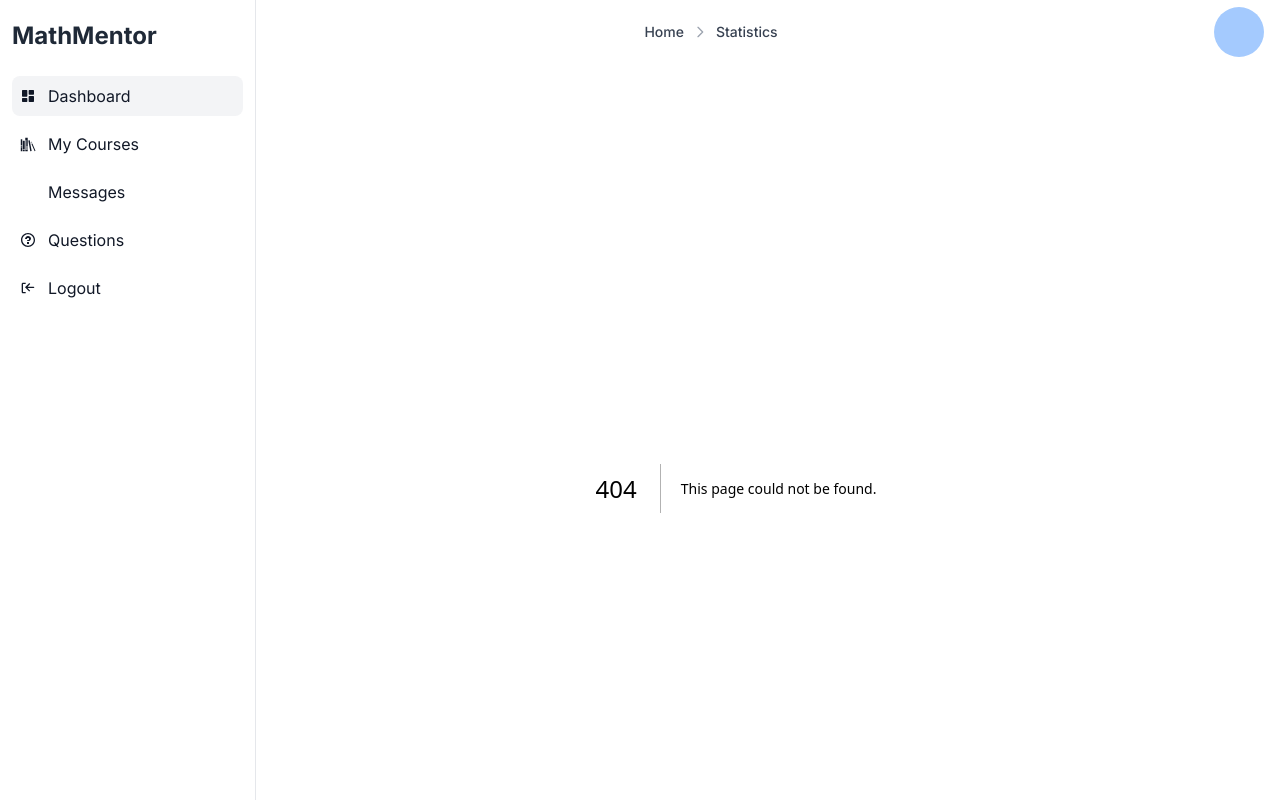
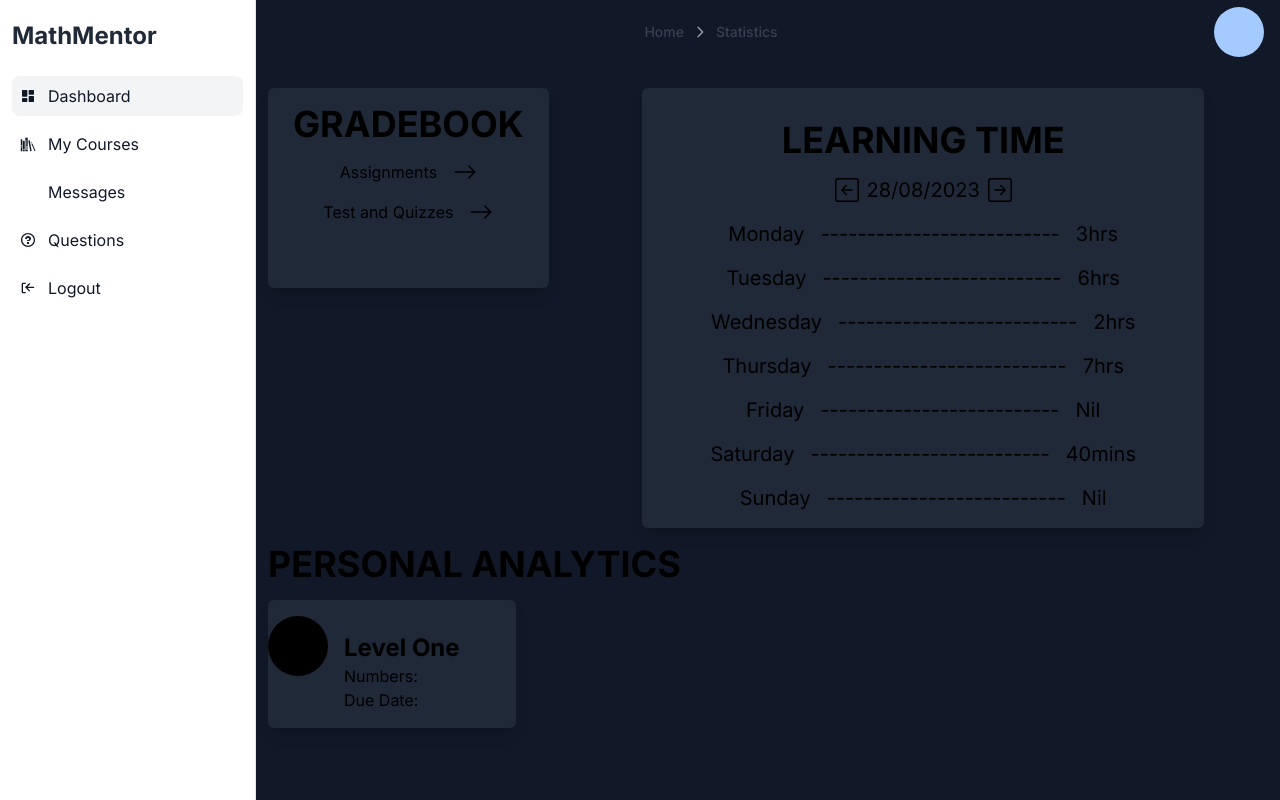
Before and after one commit to WhitneyEkow/MathMentor, a Next.js app: page /dashboard/statistics in a window 1280 px wide. Before the commit this address had no page. Built offline with nearby package versions, Linux system fonts and the light colour scheme; some icons are missing.

Commit message:
adding statistics

```diff
--- a/src/app/dashboard/page.js
+++ b/src/app/dashboard/page.js
@@ -1,11 +1,46 @@
 "use client";
 
 import React from "react";
+import Link from "next/link";
 
 function Dashboard() {
   return (
-    <div className="w-full h-full ">
-      Dashboard
+    <div className="">
+      <h3 className="text-2xl font-bold sm:text-3xl md:text-4xl">
+        Welcome User,
+      </h3>
+      <div className="flex justify-between flex-wrap mt-10 gap-10 w-[85%] mx-auto ring-1 ring-slate-900/5  ">
+        <Link
+          href={"/dashboard/chat"}
+          className="w-[47%] h-60 bg-gray-800 hover:shadow-2xl rounded-md shadow-lg flex justify-center items-center cursor-pointer"
+        >
+          <h3 className="text-2xl font-bold sm:text-3xl md:text-4xl">Chat Me</h3>
+        </Link>
+        <Link
+          href={"/my-courses/assignments"}
+          className="w-[47%] h-60 bg-gray-800 hover:shadow-2xl rounded-md shadow-lg flex justify-center items-center cursor-pointer"
+        >
+          <h3 className="text-2xl font-bold sm:text-3xl md:text-4xl">
+            Assignments
+          </h3>
+        </Link>
+        <Link
+          href={"/dashboard/statistics"}
+          className="w-[47%] h-60 bg-gray-800 hover:shadow-2xl rounded-md shadow-lg flex justify-center items-center cursor-pointer"
+        >
+          <h3 className="text-2xl font-bold sm:text-3xl md:text-4xl">
+            Statistics
+          </h3>
+        </Link>
+        <Link
+          href={"/dashboard/profile"}
+          className="w-[47%] h-60 bg-gray-800 hover:shadow-2xl rounded-md shadow-lg flex justify-center items-center cursor-pointer"
+        >
+          <h3 className="text-2xl font-bold sm:text-3xl md:text-4xl">
+            Profile
+          </h3>
+        </Link>
+      </div>
     </div>
   );
 }
--- /dev/null
+++ b/src/app/dashboard/statistics/page.js
@@ -0,0 +1,99 @@
+"use client";
+
+import Link from "next/link";
+import React from "react";
+import {
+  BsArrowRight,
+  BsArrowRightSquare,
+  BsArrowLeftSquare,
+} from "react-icons/bs";
+function Statistics() {
+  return (
+    <div className="w-full h-full">
+      <div className="sm:flex justify-between w-[90%] mx-auto">
+        <div className="w-[30%] relative h-[200px] bg-gray-800 hover:shadow-2xl rounded-md shadow-lg ">
+          <h3 className=" text-center mt-4 text-4xl font-bold">GRADEBOOK</h3>
+          <div className="mt-4">
+            <Link
+              href={"/my-courses/assignments"}
+              className="flex justify-center gap-4 mx-10 cursor-pointer"
+            >
+              Assignments
+              <BsArrowRight className="text-2xl" />
+            </Link>
+            <Link
+              href={"/my-courses/test-and-quizzes"}
+              className="flex justify-center  mt-4 gap-4 mx-10 cursor-pointer"
+            >
+              Test and Quizzes
+              <BsArrowRight className="text-2xl" />
+            </Link>
+          </div>
+        </div>
+        <div className="w-[60%] relative min-h-[300px] bg-gray-800 py-4 hover:shadow-2xl rounded-md shadow-lg cursor-pointer">
+          <h3 className=" text-center mt-4 text-4xl font-bold">
+            LEARNING TIME
+          </h3>
+          <div className="flex mt-4 items-center justify-center gap-2">
+            <BsArrowLeftSquare className="text-2xl" />
+            <h3 className="text-xl">28/08/2023</h3>
+            <BsArrowRightSquare className="text-2xl" />
+          </div>
+          <div className="flex justify-center items-center gap-4 mt-4">
+            <h5 className="text-center text-xl">Monday</h5>
+            <h5 className="text-center text-xl">--------------------------</h5>
+            <h5 className="text-center text-xl">3hrs</h5>
+          </div>
+          <div className="flex justify-center items-center gap-4 mt-4">
+            <h5 className="text-center text-xl">Tuesday</h5>
+            <h5 className="text-center text-xl">--------------------------</h5>
+            <h5 className="text-center text-xl">6hrs</h5>
+          </div>
+          <div className="flex justify-center items-center gap-4 mt-4">
+            <h5 className="text-center text-xl">Wednesday</h5>
+            <h5 className="text-center text-xl">--------------------------</h5>
+            <h5 className="text-center text-xl">2hrs</h5>
+          </div>
+          <div className="flex justify-center items-center gap-4 mt-4">
+            <h5 className="text-center text-xl">Thursday</h5>
+            <h5 className="text-center text-xl">--------------------------</h5>
+            <h5 className="text-center text-xl">7hrs</h5>
+          </div>
+          <div className="flex justify-center items-center gap-4 mt-4">
+            <h5 className="text-center text-xl">Friday</h5>
+            <h5 className="text-center text-xl">--------------------------</h5>
+            <h5 className="text-center text-xl">Nil</h5>
+          </div>
+          <div className="flex justify-center items-center gap-4 mt-4">
+            <h5 className="text-center text-xl">Saturday</h5>
+            <h5 className="text-center text-xl">--------------------------</h5>
+            <h5 className="text-center text-xl">40mins</h5>
+          </div>
+          <div className="flex justify-center items-center gap-4 mt-4">
+            <h5 className="text-center text-xl">Sunday</h5>
+            <h5 className="text-center text-xl">--------------------------</h5>
+            <h5 className="text-center text-xl">Nil</h5>
+          </div>
+        </div>
+      </div>
+      <div className="sm:flex justify-between w-[90%] mx-auto">
+        <div>
+          <h3 className="text-4xl font-bold text-center mt-4">
+            PERSONAL ANALYTICS
+          </h3>
+
+          <div className="w-[60%] mt-4 relative py-4 flex bg-gray-800 hover:shadow-2xl rounded-md shadow-lg ">
+            <div className="w-[60px] h-[60px] rounded-full bg-black"></div>
+            <div className="ml-4">
+              <h3 className="text-2xl font-bold text-center mt-4">Level One</h3>
+              <h3 className="">Numbers:</h3>
+              <h3 className="">Due Date:</h3>
+            </div>
+          </div>
+        </div>
+      </div>
+    </div>
+  );
+}
+
+export default Statistics;
--- a/src/app/my-courses/statistics/page.js
+++ /dev/null
@@ -1,11 +0,0 @@
-"use client"
-
-import React from 'react'
-
-function Statistics() {
-  return (
-    <div>Statistics</div>
-  )
-}
-
-export default Statistics
```
